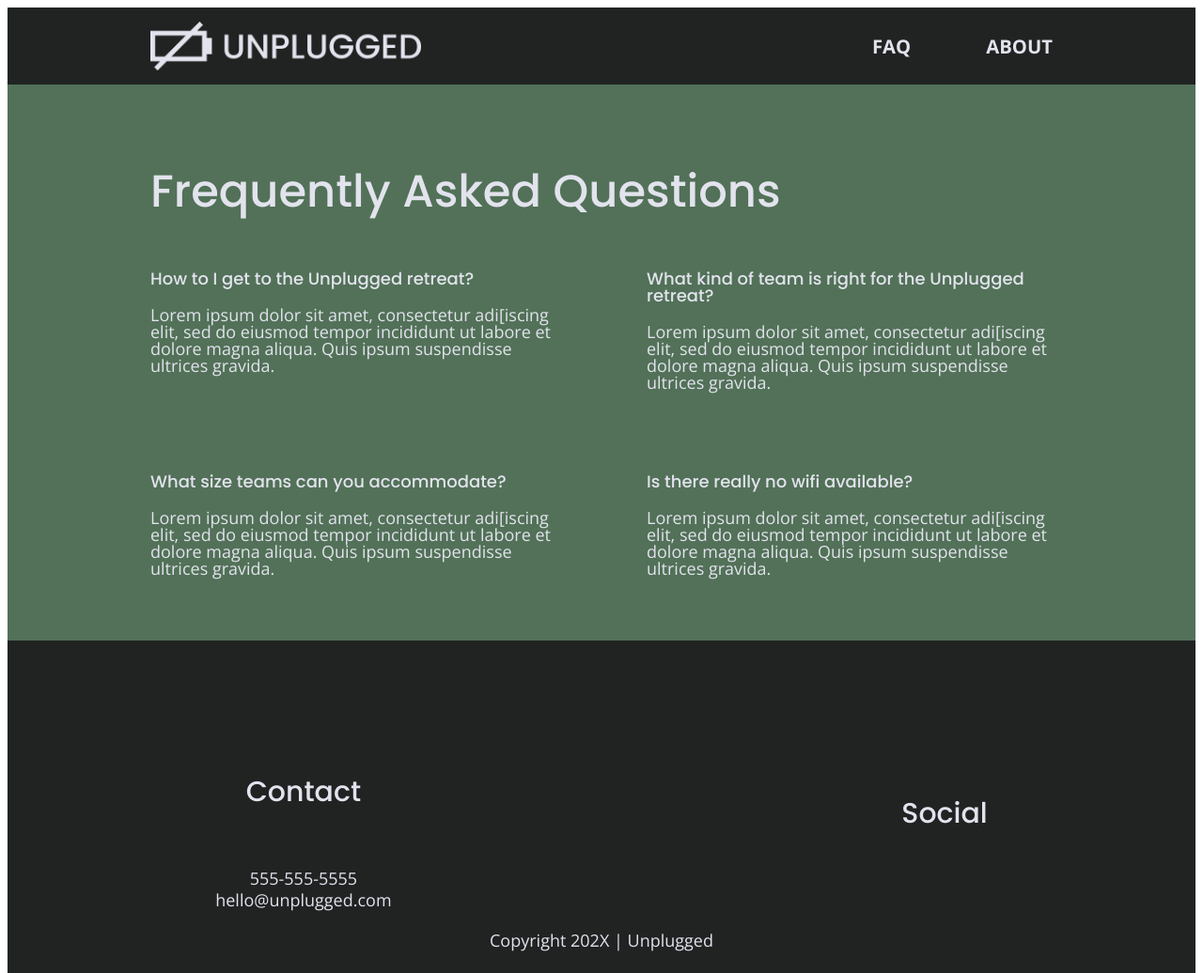
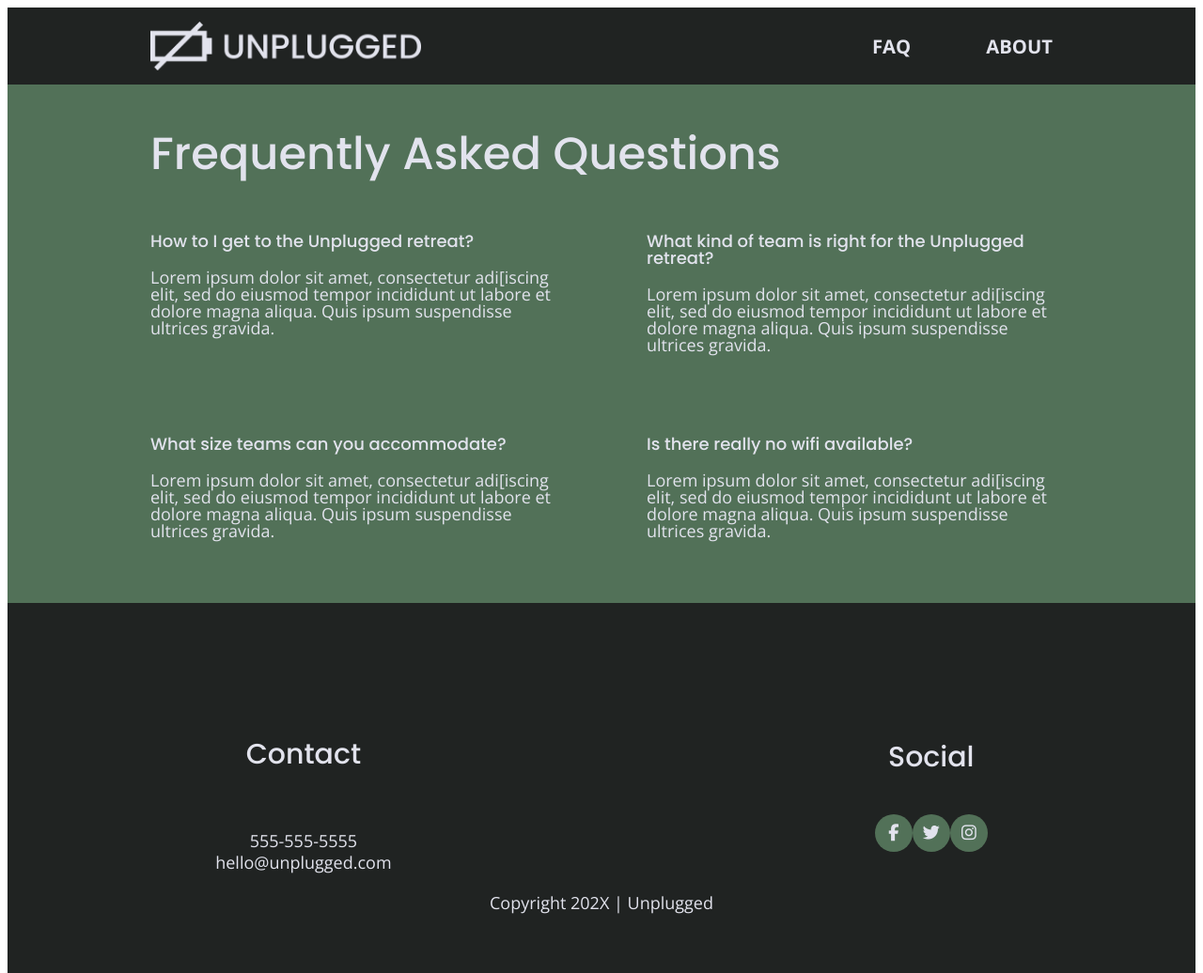
Before and after one commit to otterc1ty/HTML-Boilerplate---206-unplugged, a website built with webpack: page faq/index.html in a window 1280 px wide. Shown: the top 1036 px of the page at 94% size. Built offline with nearby package versions, Linux system fonts and the light colour scheme.

Commit message:
Added social icons

```diff
--- a/css/style.css
+++ b/css/style.css
@@ -120,6 +120,7 @@ h2 {
   font-family: 'Poppins', sans-serif;
   font-size: 1.875em;
   font-weight: 500;
+  margin: 0;
 
 }
 
@@ -128,7 +129,7 @@ h4 {
   font-family: 'Poppins', sans-serif;
   font-size: 1.125em;
   font-weight: 500;
-  margin: 20px 0;
+margin: 20px 0;
 }
 
 p {
@@ -238,6 +239,16 @@ footer .social-icons p {
   display: flex;
   justify-content: center;
   align-items: center;
+  border-radius: 50%;
+  background-color: #527158;
+  width: 40px;
+  height: 40px;
+}
+
+.social-icons i {
+  size: 1.3125em;
+
+
 }
 
 footer .copyright {
@@ -340,7 +351,7 @@ background-color: #333;
   justify-content: center;
   align-items: flex-start;
   flex-flow: row wrap;
-  size: 3.75em;
+
 }
 
 /* Reviews */
@@ -358,7 +369,7 @@ background-color: #333;
 
 .reviews h3 {
   width: 55%;
-  padding: 20px 0;
+  margin: 20px 0;
 }
 
 article figure {
--- a/faq/index.html
+++ b/faq/index.html
@@ -27,6 +27,9 @@
 
     <link rel="manifest" href="../site.webmanifest" />
     <meta name="theme-color" content="#fafafa" />
+
+    <script src="https://kit.fontawesome.com/dd5161c0c5.js" crossorigin="anonymous"></script>
+
   </head>
 
   <body>
@@ -104,7 +107,7 @@
                   href="https://facebook.com/Skillcrush/"
                   target="_blank"
                   rel="noopener"
-                ></a>
+                ><i class="fab fa-facebook-f"></i></a>
               </p>
               <!-- other social links here-->
               <p>
@@ -112,14 +115,14 @@
                   href="https://twitter.com/Skillcrush/"
                   target="_blank"
                   rel="noopener"
-                ></a>
+                ><i class="fab fa-twitter"></i></a>
               </p>
               <p>
                 <a
                   href="https:/instagram.com/Skillcrush/"
                   target="_blank"
                   rel="noopener"
-                ></a>
+                ><i class="fab fa-instagram"></i></a>
               </p>
             </div>
           </div>
```
Also changed, not shown: about/index.html (+4 -3 lines), index.html (+16 -11 lines).
